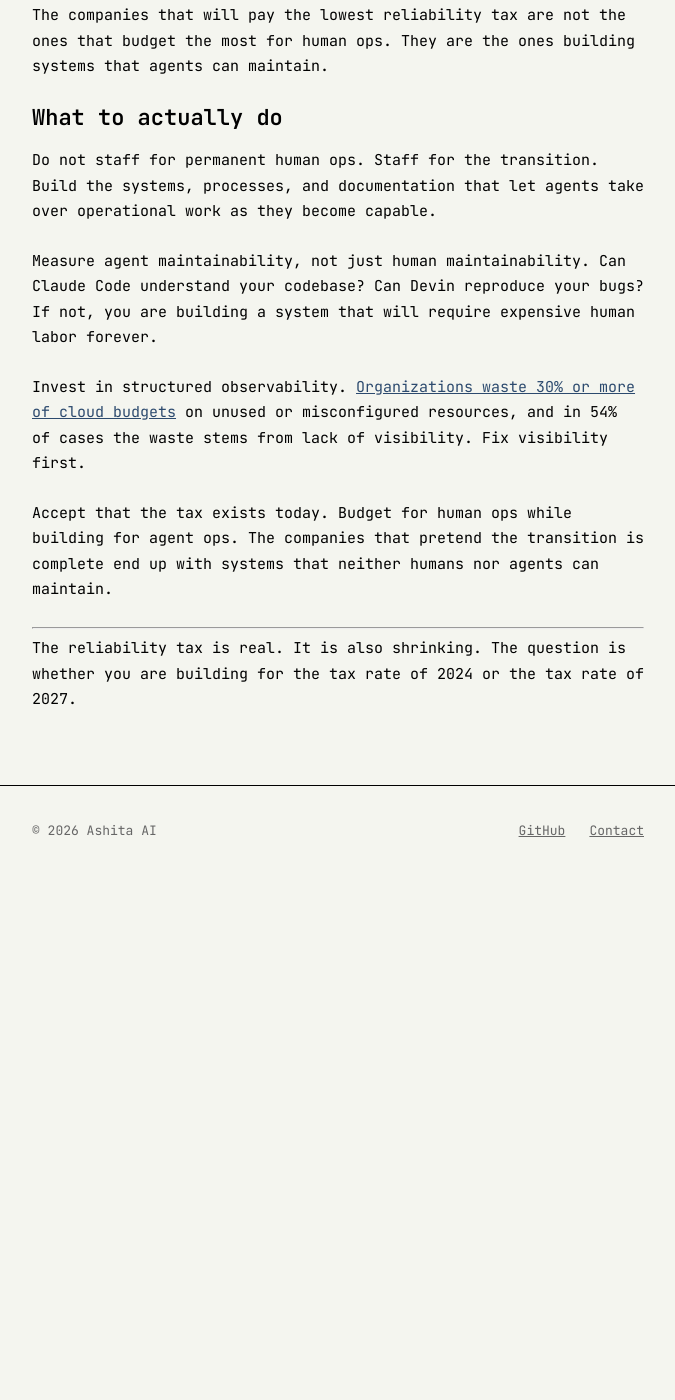
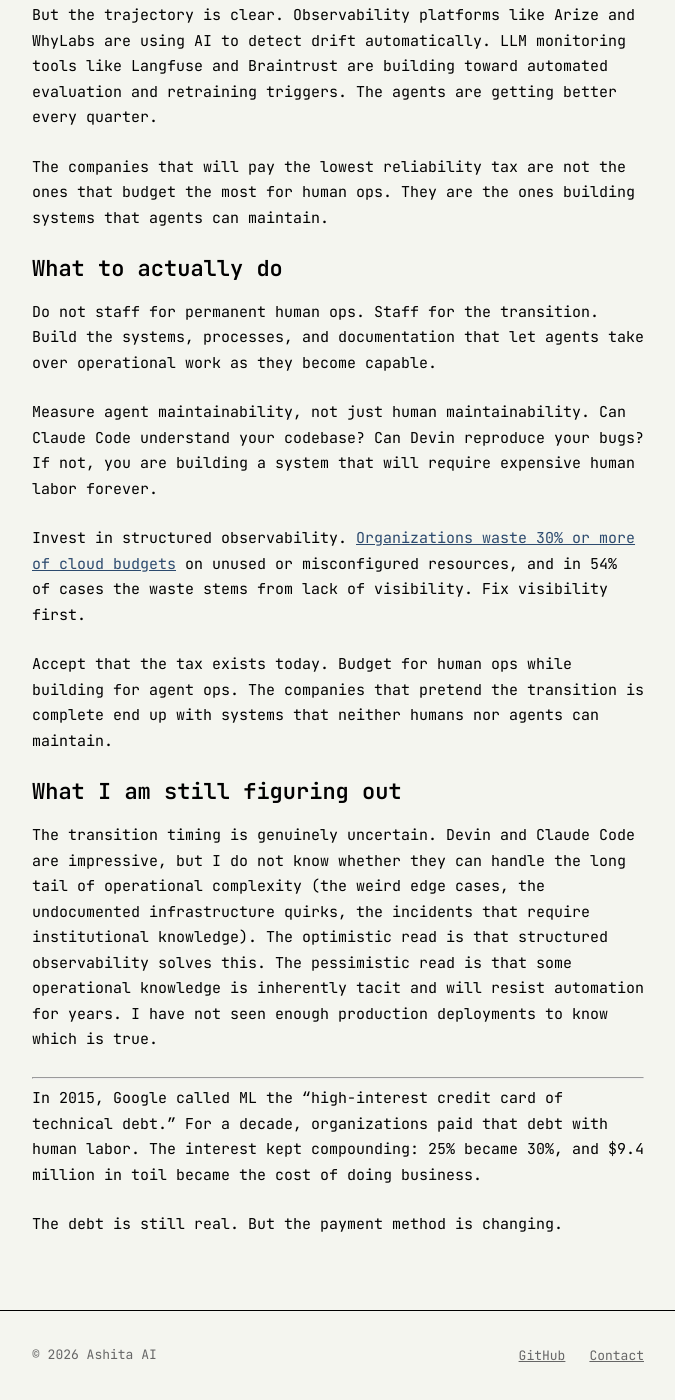
Before and after one commit to ashita-ai/ashita-ai.github.io, a Jekyll site: the page built from _posts/2026-01-28-build-for-agents-not-ops.md, in a window 1280 px wide and 1400 px high, scrolled down 2530 px. Shown: the whole window, without its empty margins (302-977 px from the left). Built offline with Jekyll 4.4.1, drawn with Linux system fonts in a browser that asks for light colours; before the commit the page ends 3405 px from its top, so only the background shows below that; some of the changed text lies outside the part shown.

Commit message:
Upgrade Build for Agents Not Ops to 90+
- Add sticky stat: $37,500 wasted per engineer, $9.4M for 250-person team
- Add alert fatigue stat: 73% experienced outages from ignored alerts
- Add 'What I am still figuring out' section on transition timing
- Strengthen closer with Google debt metaphor callback

```diff
--- a/_posts/2026-01-28-build-for-agents-not-ops.md
+++ b/_posts/2026-01-28-build-for-agents-not-ops.md
@@ -14,7 +14,9 @@
 
 [MIT research](https://www.nannyml.com/blog/91-of-ml-perfomance-degrade-in-time) found that 91% of ML models degrade over time. [CloudZero](https://www.cloudzero.com/state-of-ai-costs/) found that only 51% of organizations can track whether their AI investments deliver returns. The conventional response is to staff up: hire ML engineers, build monitoring dashboards, create retraining pipelines, run incident response.
 
-It is not working. For the first time in five years, [operational toil increased](https://runframe.io/blog/state-of-incident-management-2025): from 25% to 30% of developer time. The expectation was that AI would reduce toil, not exacerbate it. But 69% of AI-powered decisions still require human verification. Organizations added new monitoring layers, alerts, and code review burdens without removing equivalent work.
+It is not working. For the first time in five years, [operational toil increased](https://runframe.io/blog/state-of-incident-management-2025): from 25% to 30% of developer time. That is roughly $37,500 wasted per engineer annually. For a 250-person engineering team, $9.4 million in human labor spent on tasks that should not require humans.
+
+The expectation was that AI would reduce toil, not exacerbate it. But 69% of AI-powered decisions still require human verification. Organizations added new monitoring layers, alerts, and code review burdens without removing equivalent work. 73% experienced outages caused by ignored or suppressed alerts (alert fatigue means teams miss real incidents).
 
 Google's research team called ML systems ["the high-interest credit card of technical debt"](https://static.googleusercontent.com/media/research.google.com/en//pubs/archive/43146.pdf) in 2015. For a decade, the answer was to pay down that debt with human labor. That approach is hitting a ceiling.
 
@@ -58,6 +60,12 @@
 
 Accept that the tax exists today. Budget for human ops while building for agent ops. The companies that pretend the transition is complete end up with systems that neither humans nor agents can maintain.
 
+## What I am still figuring out
+
+The transition timing is genuinely uncertain. Devin and Claude Code are impressive, but I do not know whether they can handle the long tail of operational complexity (the weird edge cases, the undocumented infrastructure quirks, the incidents that require institutional knowledge). The optimistic read is that structured observability solves this. The pessimistic read is that some operational knowledge is inherently tacit and will resist automation for years. I have not seen enough production deployments to know which is true.
+
 ---
 
-The reliability tax is real. It is also shrinking. The question is whether you are building for the tax rate of 2024 or the tax rate of 2027.
+In 2015, Google called ML the "high-interest credit card of technical debt." For a decade, organizations paid that debt with human labor. The interest kept compounding: 25% became 30%, and $9.4 million in toil became the cost of doing business.
+
+The debt is still real. But the payment method is changing.
```
